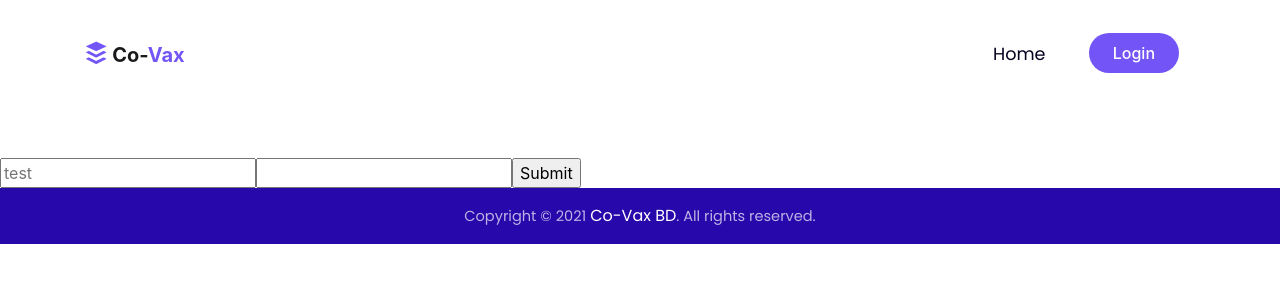
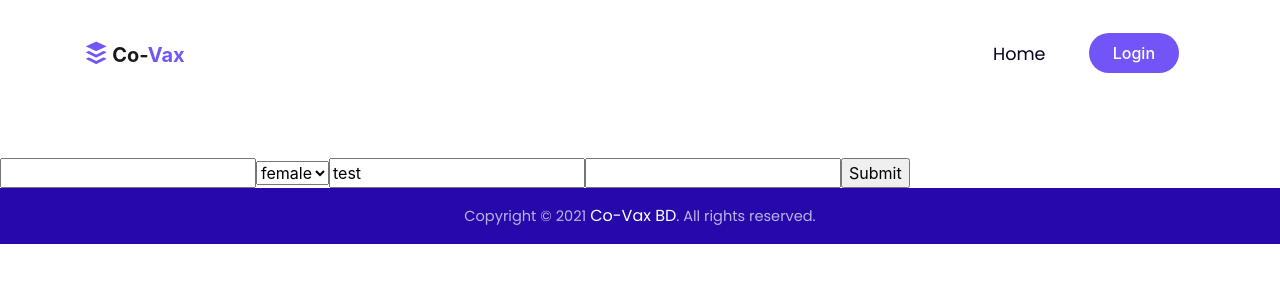
Before and after one commit to kabir-webDev/covid-vaccine, a React (Create React App) app: page /regi_form in a window 1280 px wide. Shown: the top 300 px of the page. Built offline with nearby package versions, Linux system fonts and the light colour scheme.

Commit message:
Registration Form

```diff
--- a/package.json
+++ b/package.json
@@ -15,6 +15,7 @@
     "@testing-library/jest-dom": "^5.11.10",
     "@testing-library/react": "^11.2.6",
     "@testing-library/user-event": "^12.8.3",
+    "antd": "^4.16.8",
     "axios": "^0.21.1",
     "bootstrap": "^4.6.0",
     "countup.js": "^1.9.3",
--- a/src/components/Home/Registration/RegisterForm.js
+++ b/src/components/Home/Registration/RegisterForm.js
@@ -5,23 +5,23 @@ function RegisterForm() {
   const {
     register,
     handleSubmit,
-    watch,
     formState: { errors },
   } = useForm();
   const onSubmit = (data) => console.log(data);
 
-  console.log(watch("example"));
   return (
     <section id="regi_form">
       <form onSubmit={handleSubmit(onSubmit)}>
-        {/* register your input into the hook by invoking the "register" function */}
-        <input placeholder="test" {...register("example")} />
+        <input {...register("firstName")} />
+        <select {...register("gender")}>
+          <option value="female">female</option>
+          <option value="male">male</option>
+          <option value="other">other</option>
+        </select>
+        <input defaultValue="test" {...register("example")} />
 
-        {/* include validation with required or other standard HTML validation rules */}
         <input {...register("exampleRequired", { required: true })} />
-        {/* errors will return when field validation fails  */}
         {errors.exampleRequired && <span>This field is required</span>}
-
         <input type="submit" />
       </form>
     </section>
```
Also changed, not shown: src/index.css (+8 -7 lines), 1 other file (tests, documents, lock files or other folders).
